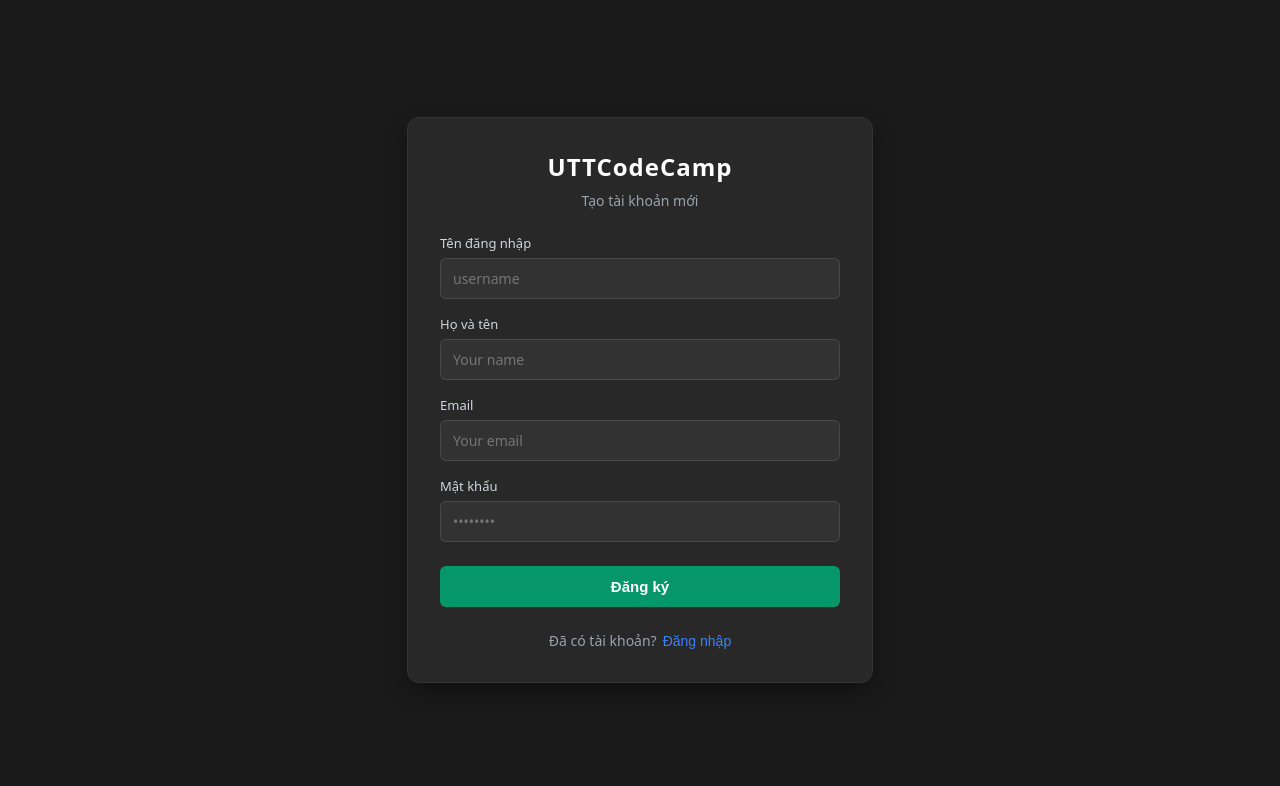
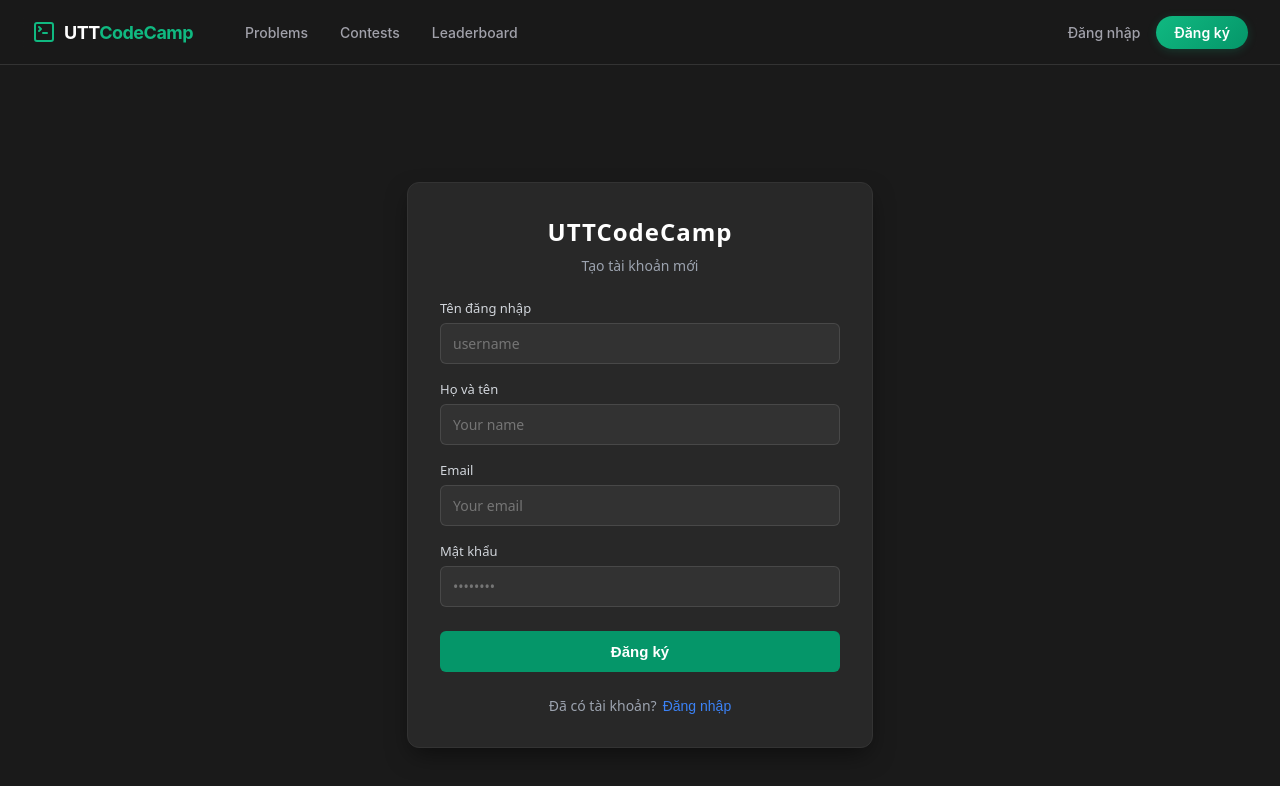
Before and after one commit to im-dlam/OJCodeCamp, a React (Vite) app in the folder frontend/: page /signup in a window 1280 px wide. Shown: the top 786 px of the page. Built offline with nearby package versions, Linux system fonts and the light colour scheme; no server answers.

Commit message:
feat(auth): show navbar on authentication screens

```diff
--- a/frontend/src/index.css
+++ b/frontend/src/index.css
@@ -1,4 +1,5 @@
 body {
   background-color: #1a1a1a;
+  font-family: Inter, -apple-system, BlinkMacSystemFont, "Segoe UI", Roboto, sans-serif;
 
 }
--- a/frontend/src/pages/AuthPage.tsx
+++ b/frontend/src/pages/AuthPage.tsx
@@ -3,6 +3,7 @@ import { useLocation, useNavigate } from 'react-router-dom';
 import { toast } from 'react-hot-toast';
 import { useLogin, useSignup } from '../hooks/useAuth';
 import type { LoginForm, SignupForm } from '../types';
+import Navbar from '../components/Navbar';
 import './Auth.css';
 
 export default function AuthPage() {
@@ -18,8 +19,8 @@ export default function AuthPage() {
     full_name: '',
   });
 
-  const { mutate: loginMutate, isPending: isLoginPending, error: loginError } = useLogin();
-  const { mutate: signupMutate, isPending: isSignupPending, error: signupError } = useSignup();
+  const { mutate: loginMutate, isPending: isLoginPending, error: _loginError } = useLogin();
+  const { mutate: signupMutate, isPending: isSignupPending, error: _signupError } = useSignup();
 
   const handleChange = (e: React.ChangeEvent<HTMLInputElement>) => {
     setFormData({ ...formData, [e.target.name]: e.target.value });
@@ -71,6 +72,8 @@ export default function AuthPage() {
   const isPending = isLoginView ? isLoginPending : isSignupPending;
 
   return (
+    <>
+    <Navbar/>
     <div className="auth-container">
       <div className="auth-card">
         <div className="auth-header">
@@ -91,7 +94,7 @@ export default function AuthPage() {
               className="auth-input"
               required
               placeholder="username"
-            />
+              />
           </div>
 
           {!isLoginView && (
@@ -106,7 +109,7 @@ export default function AuthPage() {
                   className="auth-input"
                   required={!isLoginView}
                   placeholder="Your name"
-                />
+                  />
               </div>
               <div className="auth-input-group">
                 <label className="auth-label">Email</label>
@@ -118,7 +121,7 @@ export default function AuthPage() {
                   className="auth-input"
                   required={!isLoginView}
                   placeholder="Your email"
-                />
+                  />
               </div>
             </>
           )}
@@ -133,7 +136,7 @@ export default function AuthPage() {
               className="auth-input"
               required
               placeholder="••••••••"
-            />
+              />
           </div>
 
           <button type="submit" className="auth-btn" disabled={isPending}>
@@ -149,11 +152,12 @@ export default function AuthPage() {
             type="button"
             className="auth-link"
             onClick={toggleView}
-          >
+            >
             {isLoginView ? 'Đăng ký ngay' : 'Đăng nhập'}
           </button>
         </div>
       </div>
     </div>
+    </>
   );
 }
```
